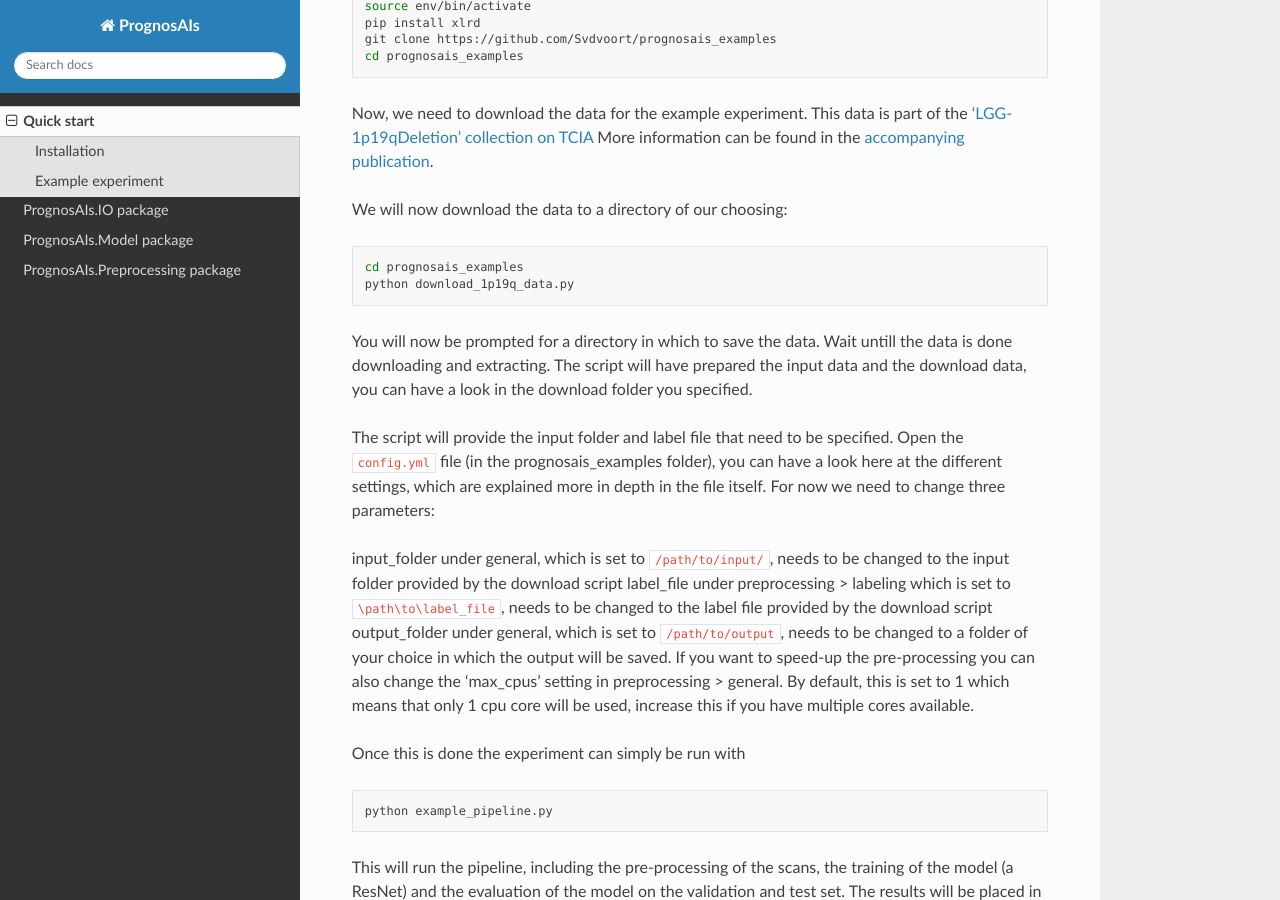
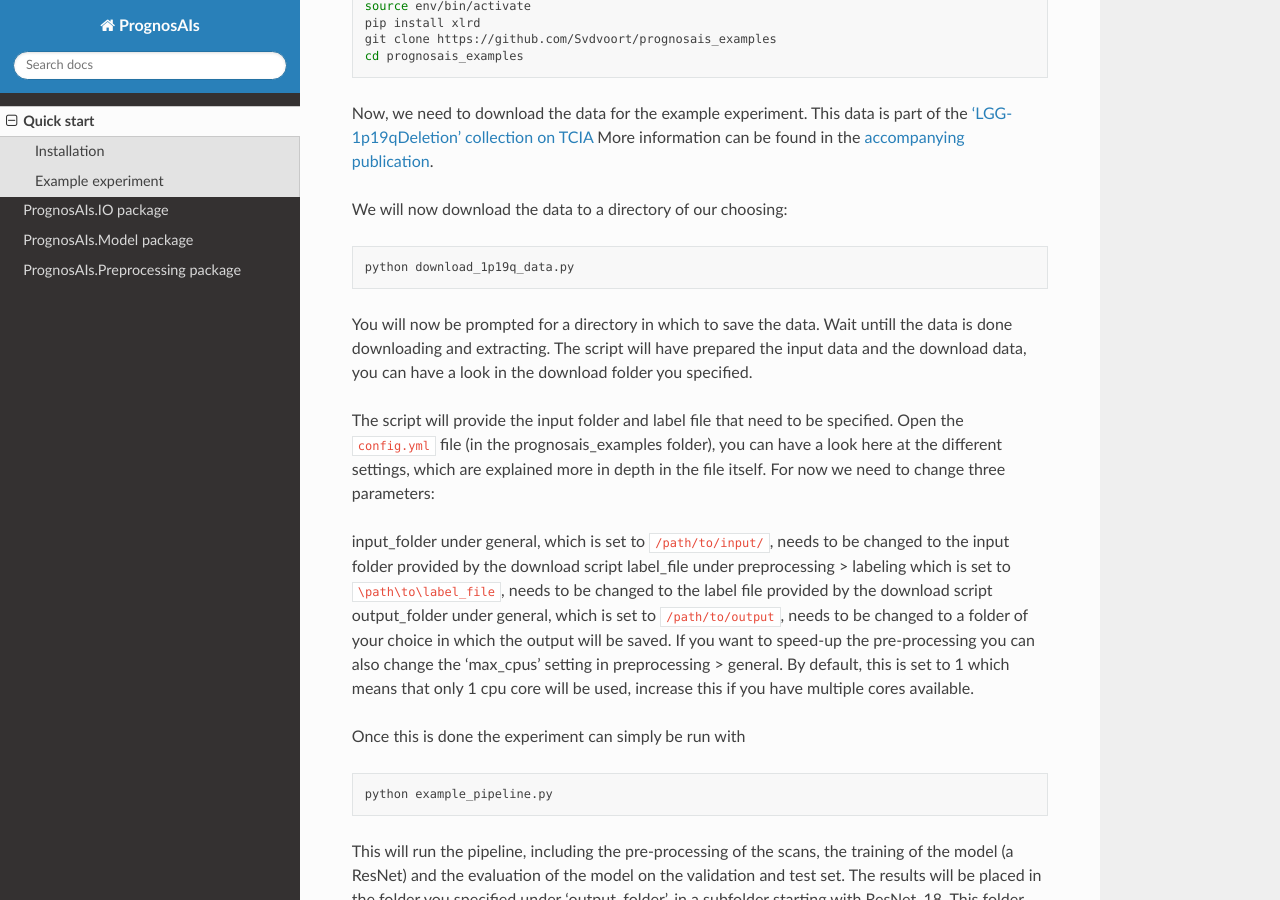
Before and after one commit to Svdvoort/prognosais, a Sphinx documentation site: the page built from docs/source/examples/quick_start.rst, in a window 1280 px wide and 900 px high, scrolled down 710 px. Built offline with Sphinx 7.4.7 and the Read the Docs theme 2.0.0, drawn with Linux system fonts in a browser that asks for light colours; pages that are not in the unit, such as notebooks, are missing from menus.

Commit message:
Fix in quickstart

```diff
--- a/docs/source/examples/quick_start.rst
+++ b/docs/source/examples/quick_start.rst
@@ -39,7 +39,6 @@ We will now download the data to a directory of our choosing:
 
 .. code-block:: bash
 
-  cd prognosais_examples
   python download_1p19q_data.py
 
 You will now be prompted for a directory in which to save the data.
```
